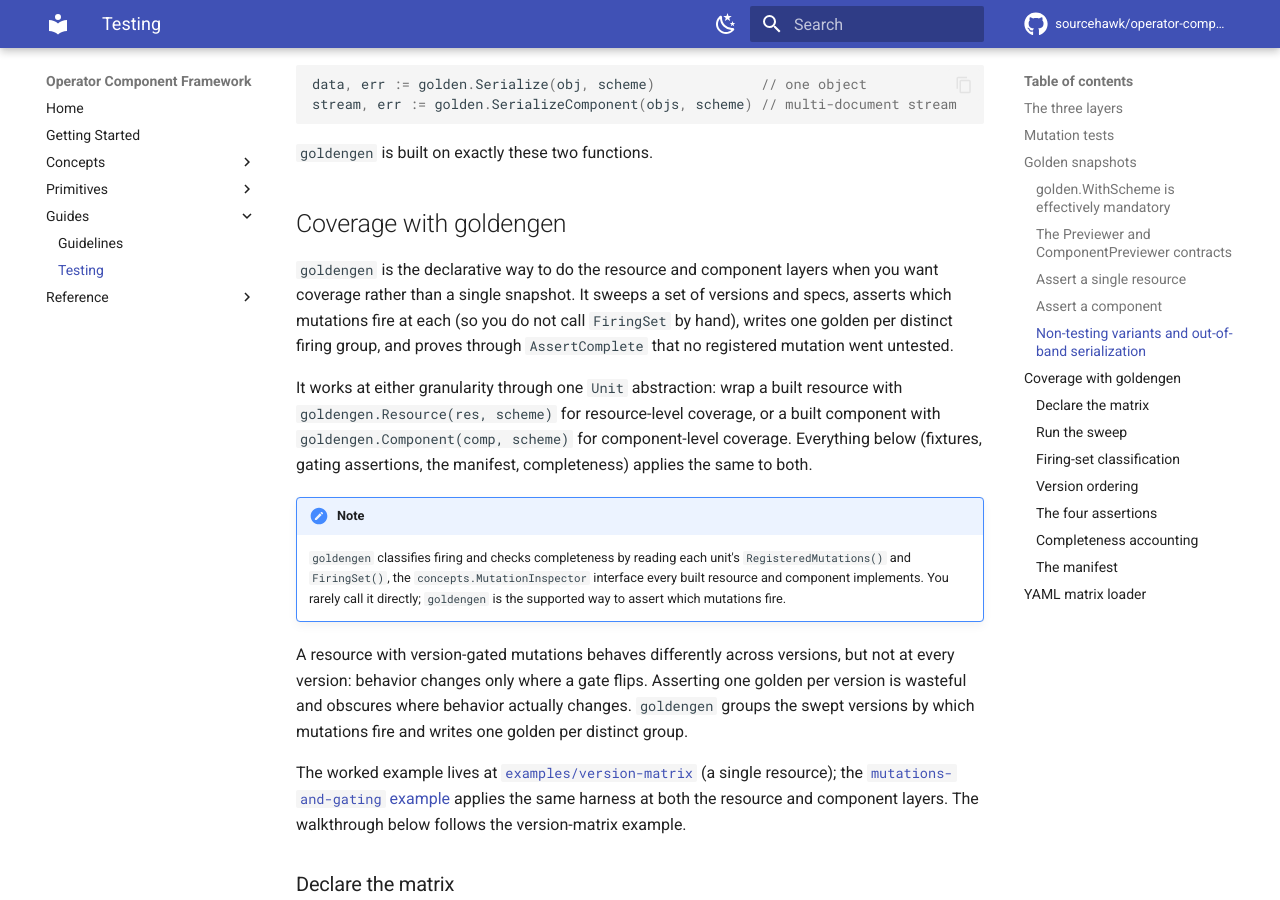
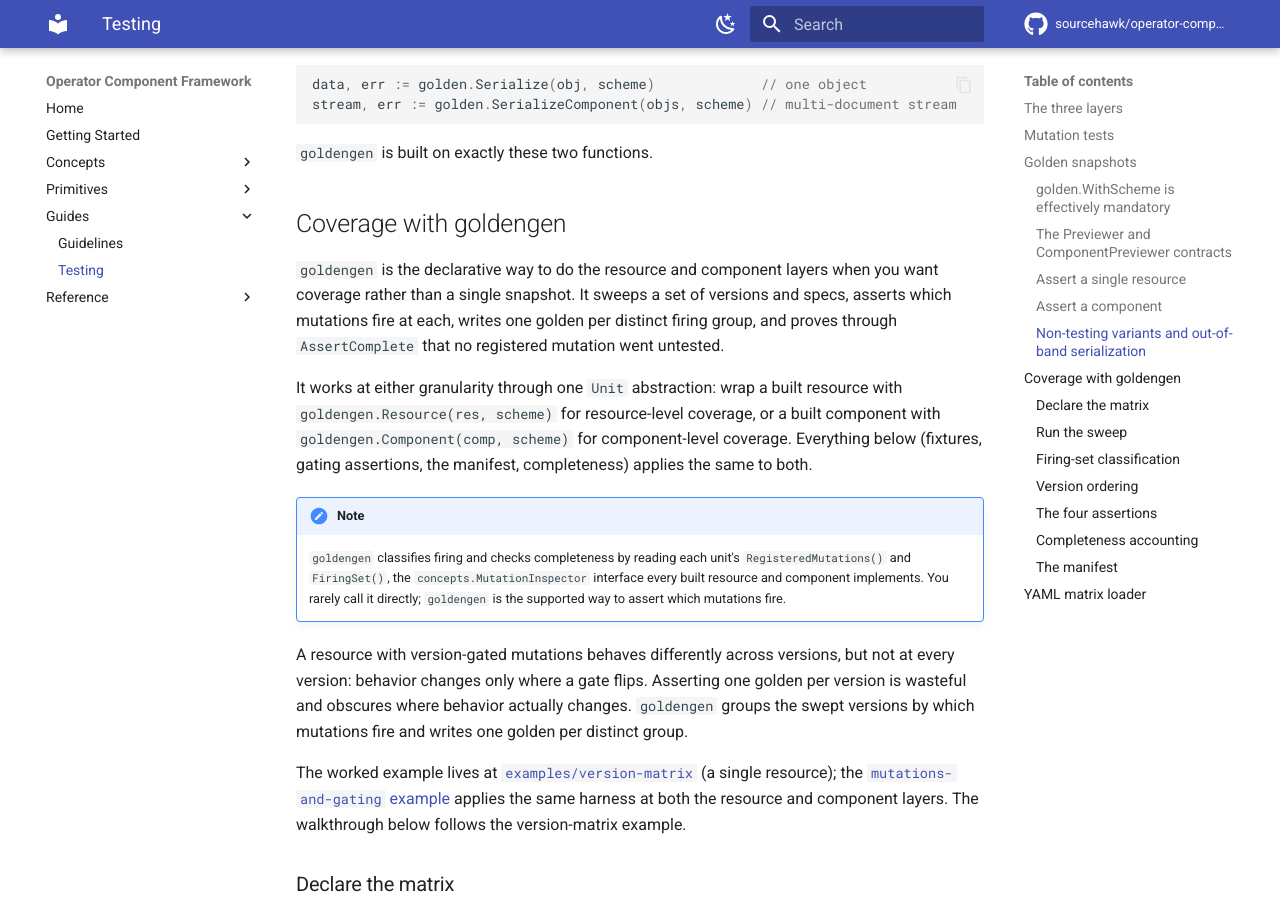
Before and after one commit to sourcehawk/operator-component-framework, an MkDocs documentation site: the page built from docs/testing.md, in a window 1280 px wide and 900 px high, scrolled down 3884 px. Built offline with MkDocs 1.6.1 and Material for MkDocs 9.7.7, drawn with Linux system fonts in a browser that asks for light colours; comment, search, counter and statistics services are not loaded.

Commit message:
docs: remove forward reference to FiringSet in the goldengen intro
The goldengen intro named FiringSet before it was introduced (the section that
explained it was removed). Drop the parenthetical; the MutationInspector note
later in the section is now where the primitive is first presented.

```diff
--- a/docs/testing.md
+++ b/docs/testing.md
@@ -181,9 +181,8 @@ stream, err := golden.SerializeComponent(objs, scheme) // multi-document stream
 ## Coverage with goldengen
 
 `goldengen` is the declarative way to do the resource and component layers when you want coverage rather than a single
-snapshot. It sweeps a set of versions and specs, asserts which mutations fire at each (so you do not call `FiringSet` by
-hand), writes one golden per distinct firing group, and proves through `AssertComplete` that no registered mutation went
-untested.
+snapshot. It sweeps a set of versions and specs, asserts which mutations fire at each, writes one golden per distinct
+firing group, and proves through `AssertComplete` that no registered mutation went untested.
 
 It works at either granularity through one `Unit` abstraction: wrap a built resource with
 `goldengen.Resource(res, scheme)` for resource-level coverage, or a built component with
```
